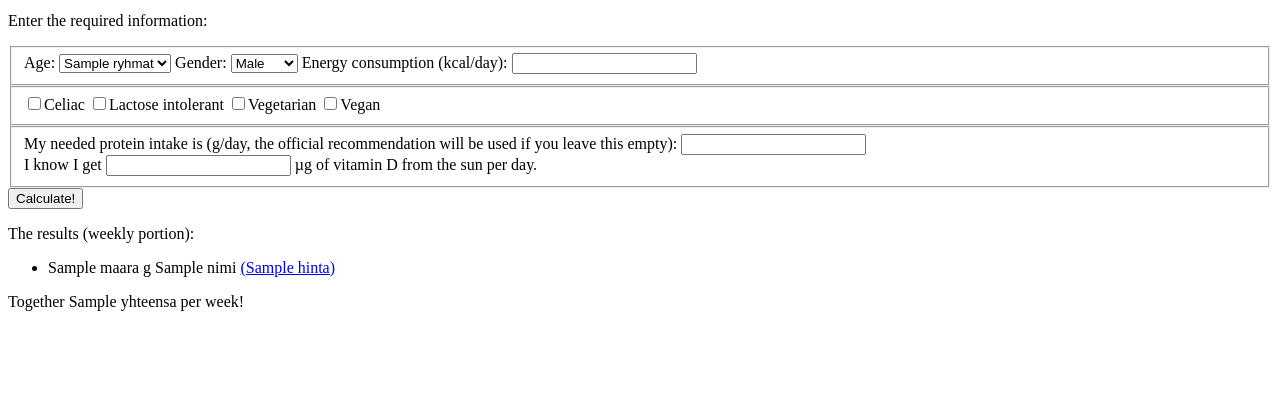
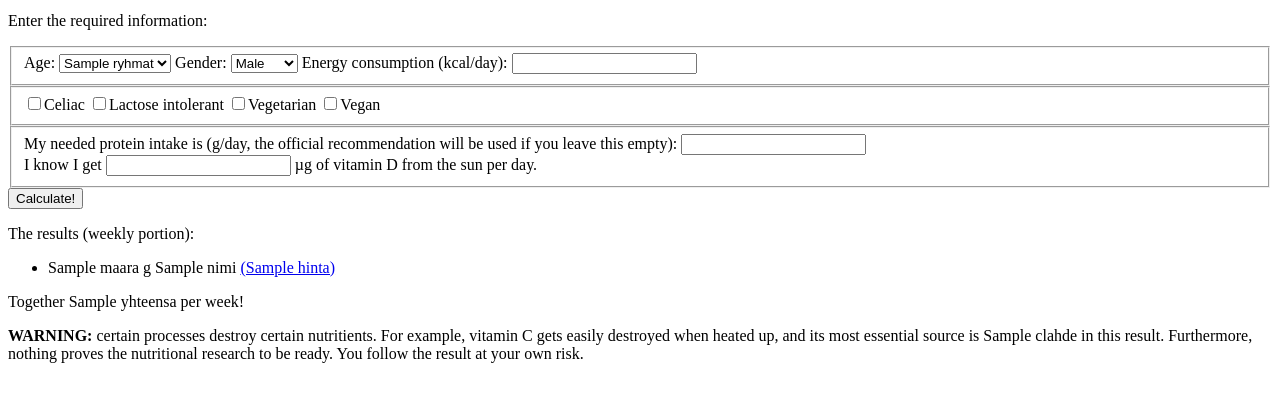
Before and after one commit to kauko-i/saastaruoassa, a Flask app: template app/blueprints/multilingual/templates/multilingual/etusivu.html in a window 1280 px wide. Shown: the part 252-654 px from the top of the page. Run offline with Flask 2, Linux system fonts and the light colour scheme; the template is opened without the code that fills it: most values are stand-ins (such as "Sample title", 1, 10 or a date in 2020); some libraries are stand-ins or nearby versions.

Commit message:
display warning and tell the most essential source of vitamin c

```diff
--- a/app/blueprints/multilingual/routes.py
+++ b/app/blueprints/multilingual/routes.py
@@ -102,6 +102,7 @@ def syote2tulos(ika, sukupuoli, energia, keliakia=False, laktoosi=False, kasvis=
     laktoosia = []
     lihaa = []
     elainperainen = []
+    nominatiivit = []
     c_indeksi = 18
     with conn:
         with conn.cursor() as curs:
@@ -130,7 +131,7 @@ def syote2tulos(ika, sukupuoli, energia, keliakia=False, laktoosi=False, kasvis=
                 A.append([float(rivi[0])]+list(map(lambda x: -float(x), rivi)))
             # Hae ruokien tuoteosoitteet, nominatiivi- ja partitiivimuodon nimet ja se, poissulkeeko kukin eritysiruokavalio sen.
             locale = str(flask_babel.get_locale())
-            curs.execute(sql.SQL('SELECT osoite,{},gluteenia,laktoosia,eikasvis,eivege FROM arvot ORDER BY nimi_fi;').format(sql.Identifier(f'partitiivi_{locale}')))
+            curs.execute(sql.SQL('SELECT osoite,{},gluteenia,laktoosia,eikasvis,eivege,{} FROM arvot ORDER BY nimi_fi;').format(sql.Identifier(f'partitiivi_{locale}'),sql.Identifier(f'nimi_{locale}')))
             for rivi in curs:
                 osoitteet.append(rivi[0])
                 partitiivit.append(rivi[1])
@@ -138,6 +139,7 @@ def syote2tulos(ika, sukupuoli, energia, keliakia=False, laktoosi=False, kasvis=
                 laktoosia.append(rivi[3])
                 lihaa.append(rivi[4])
                 elainperainen.append(rivi[5])
+                nominatiivit.append(rivi[6])
     conn.close()
     c = hinnat(osoitteet)
     # Poista ne tuotteet laskuista, jotka erityisruokavalio poissulkee tai joille ei löytynyt hintaa.
@@ -147,6 +149,7 @@ def syote2tulos(ika, sukupuoli, energia, keliakia=False, laktoosi=False, kasvis=
             del A[i]
             del partitiivit[i]
             del osoitteet[i]
+            del nominatiivit[i]
 
     # Muuta A transpoosikseen.
     A = t(A)
@@ -168,8 +171,9 @@ def syote2tulos(ika, sukupuoli, energia, keliakia=False, laktoosi=False, kasvis=
     # Varsinainen laskenta
     res = linprog(c, A_ub=A, b_ub=b, method="revised simplex")
     hintavektori = res.x * c
+    c_maarat = res.x * A[c_indeksi]
     palaute = [{'nimi': partitiivit[i], 'maara': res.x[i], 'hinta': hintavektori[i], 'osoite': ALKU+osoitteet[i]} for i in range(len(res.x))]
-    return { 'lista':palaute, 'yhteensa':sum(hintavektori), 'clahde': None }
+    return { 'lista':palaute, 'yhteensa':sum(hintavektori), 'clahde': nominatiivit[min(range(len(c_maarat)), key=c_maarat.__getitem__)] }
 
 @multilingual.url_defaults
 def add_language_code(endpoint, values):
@@ -237,4 +241,5 @@ def index():
                            proteiini=proteiini,
                            d=d,
                            tulos=tulos['lista'] if tulos else None,
-                           yhteensa=tulos['yhteensa'] if tulos else None)
+                           yhteensa=tulos['yhteensa'] if tulos else None,
+                           clahde=tulos['clahde'] if tulos else None)
--- a/app/blueprints/multilingual/templates/multilingual/etusivu.html
+++ b/app/blueprints/multilingual/templates/multilingual/etusivu.html
@@ -46,5 +46,6 @@
         {% endfor %}
       </ul>
       <p>{{_('Together')}} {{yhteensa}} {{_('per week!')}}</p>
+      <p><b>{{_('WARNING:')}}</b> {{_('certain processes destroy certain nutritients. For example, vitamin C gets easily destroyed when heated up, and its most essential source is')}} {{clahde}} {{_('in this result. Furthermore, nothing proves the nutritional research to be ready. You follow the result at your own risk.')}}</p>
     {% endif %}
 {% endblock %}
```
Also changed, not shown: app/translations/fi/LC_MESSAGES/messages.po, 2 other files.
